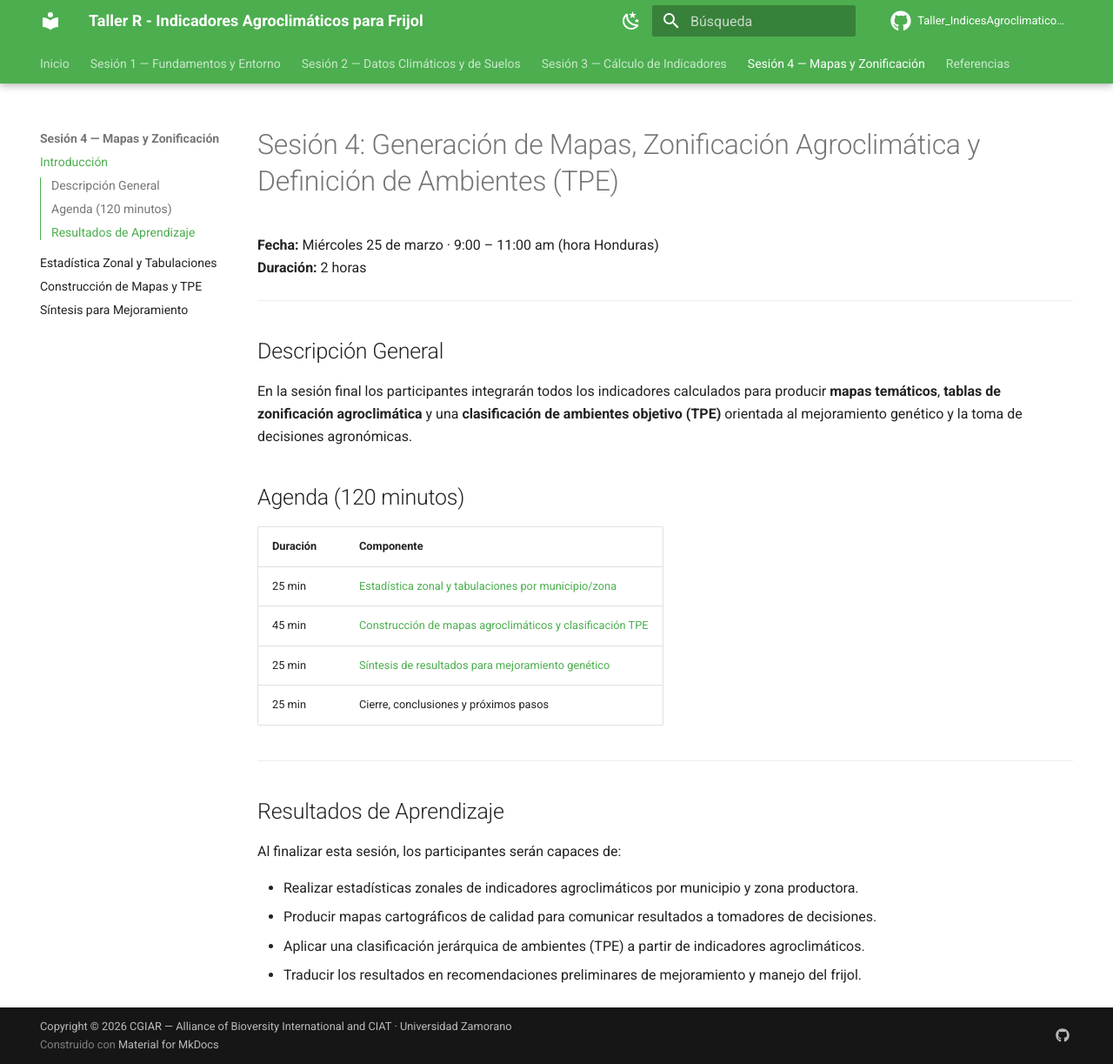
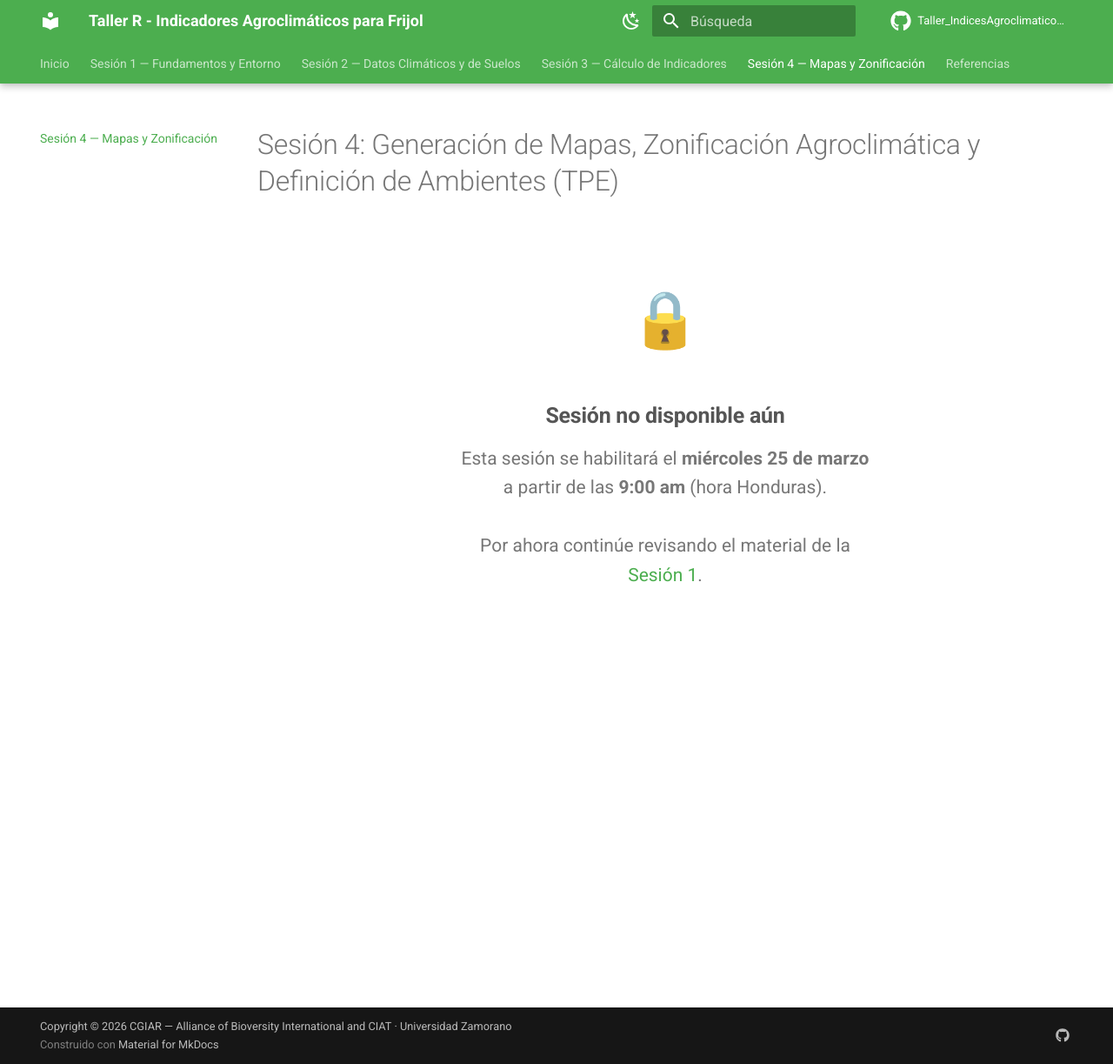
Before and after one commit to cbarriosperez/Taller_IndicesAgroclimaticos_Frijol, an MkDocs documentation site: the page built from docs/sesion4/index.md, in a window 1280 px wide and 1223 px high. Shown: the whole window at 87% size. Built offline with MkDocs 1.6.1 and Material for MkDocs 9.7.7, drawn with Linux system fonts in a browser that asks for light colours.

Commit message:
Bloquear acceso a sesiones 2, 3, y 4

```diff
--- a/docs/sesion4/index.md
+++ b/docs/sesion4/index.md
@@ -1,30 +1,12 @@
 # Sesión 4: Generación de Mapas, Zonificación Agroclimática y Definición de Ambientes (TPE)
 
-**Fecha:** Miércoles 25 de marzo · 9:00 – 11:00 am (hora Honduras)
-**Duración:** 2 horas
-
----
-
-## Descripción General
-
-En la sesión final los participantes integrarán todos los indicadores calculados para producir **mapas temáticos**, **tablas de zonificación agroclimática** y una **clasificación de ambientes objetivo (TPE)** orientada al mejoramiento genético y la toma de decisiones agronómicas.
-
-## Agenda (120 minutos)
-
-| Duración | Componente |
-|----------|-----------|
-| 25 min | [Estadística zonal y tabulaciones por municipio/zona](estadistica_zonal.md) |
-| 45 min | [Construcción de mapas agroclimáticos y clasificación TPE](mapas_tpe.md) |
-| 25 min | [Síntesis de resultados para mejoramiento genético](sintesis_mejoramiento.md) |
-| 25 min | Cierre, conclusiones y próximos pasos |
-
----
-
-## Resultados de Aprendizaje
-
-Al finalizar esta sesión, los participantes serán capaces de:
-
-- Realizar estadísticas zonales de indicadores agroclimáticos por municipio y zona productora.
-- Producir mapas cartográficos de calidad para comunicar resultados a tomadores de decisiones.
-- Aplicar una clasificación jerárquica de ambientes (TPE) a partir de indicadores agroclimáticos.
-- Traducir los resultados en recomendaciones preliminares de mejoramiento y manejo del frijol.
+<div style="text-align: center; padding: 48px 24px;">
+  <div style="font-size: 64px; margin-bottom: 16px;">🔒</div>
+  <h2 style="color: #555; font-weight: 600;">Sesión no disponible aún</h2>
+  <p style="color: #777; font-size: 1.05rem; max-width: 480px; margin: 0 auto;">
+    Esta sesión se habilitará el <strong>miércoles 25 de marzo</strong>
+    a partir de las <strong>9:00 am</strong> (hora Honduras).<br><br>
+    Por ahora continúe revisando el material de la
+    <a href="../sesion1/index.md">Sesión 1</a>.
+  </p>
+</div>
--- a/mkdocs.yml
+++ b/mkdocs.yml
@@ -76,19 +76,9 @@
       - Marco Conceptual Agroclimático: sesion1/marco_conceptual.md
       - Indicadores Agroclimáticos — Conceptos Clave: sesion1/indicadores_conceptos.md
       - Configuración del Entorno en R: sesion1/configuracion_r.md
-  - Sesión 2 — Datos Climáticos y de Suelos:
-      - Introducción: sesion2/index.md
-      - Datos geoespaciales: sesion2/lectura_datos.md
-      - Descarga de datos climáticos y de suelos: sesion2/clima_suelo.md
-  - Sesión 3 — Cálculo de Indicadores:
-      - Introducción: sesion3/index.md
-      - Indicadores Térmicos: sesion3/indicadores_termicos.md
-      - Indicadores Hídricos: sesion3/indicadores_hidricos.md
-  - Sesión 4 — Mapas y Zonificación:
-      - Introducción: sesion4/index.md
-      - Estadística Zonal y Tabulaciones: sesion4/estadistica_zonal.md
-      - Construcción de Mapas y TPE: sesion4/mapas_tpe.md
-      - Síntesis para Mejoramiento: sesion4/sintesis_mejoramiento.md
+  - Sesión 2 — Datos Climáticos y de Suelos: sesion2/index.md
+  - Sesión 3 — Cálculo de Indicadores: sesion3/index.md
+  - Sesión 4 — Mapas y Zonificación: sesion4/index.md
   - Referencias: referencias.md
 
 extra:
```
Also changed, not shown: docs/sesion2/index.md (+10 -21 lines), docs/sesion3/index.md (+10 -28 lines).
